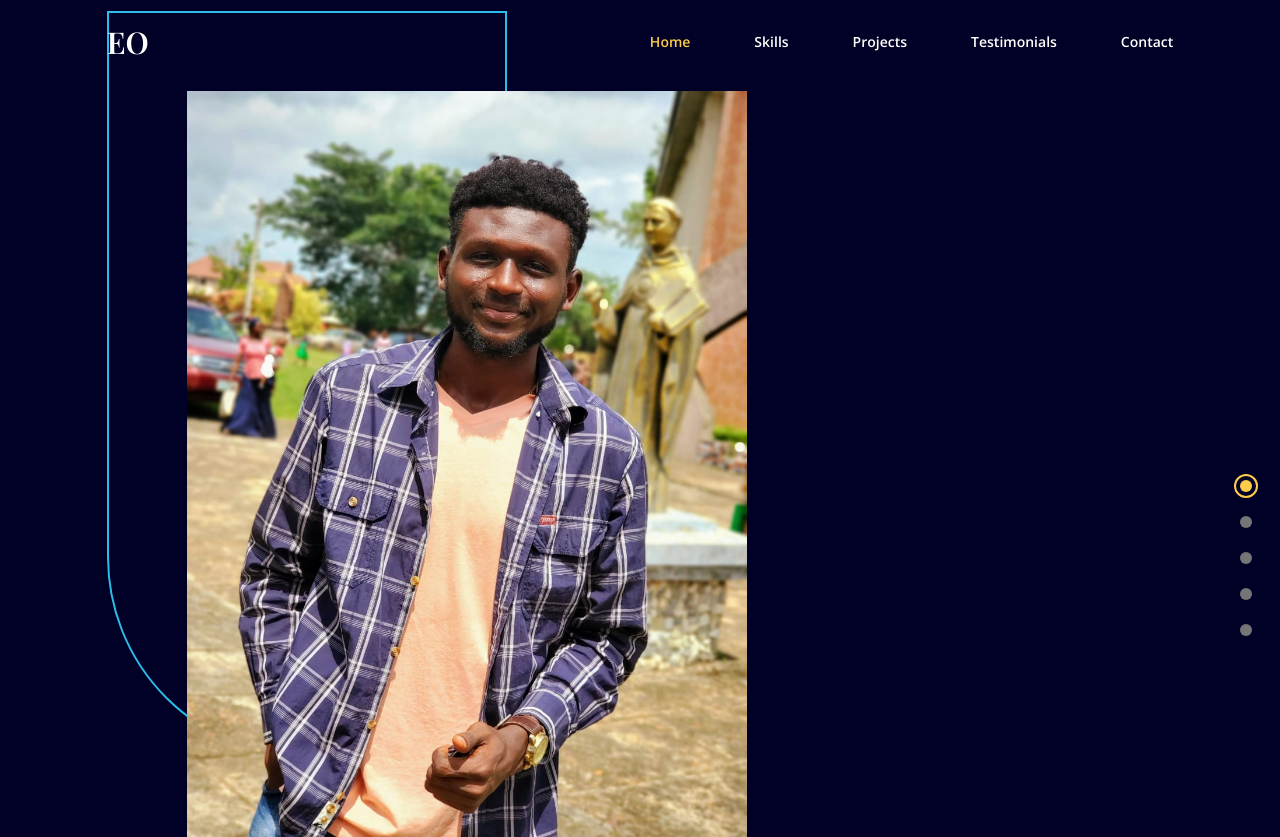
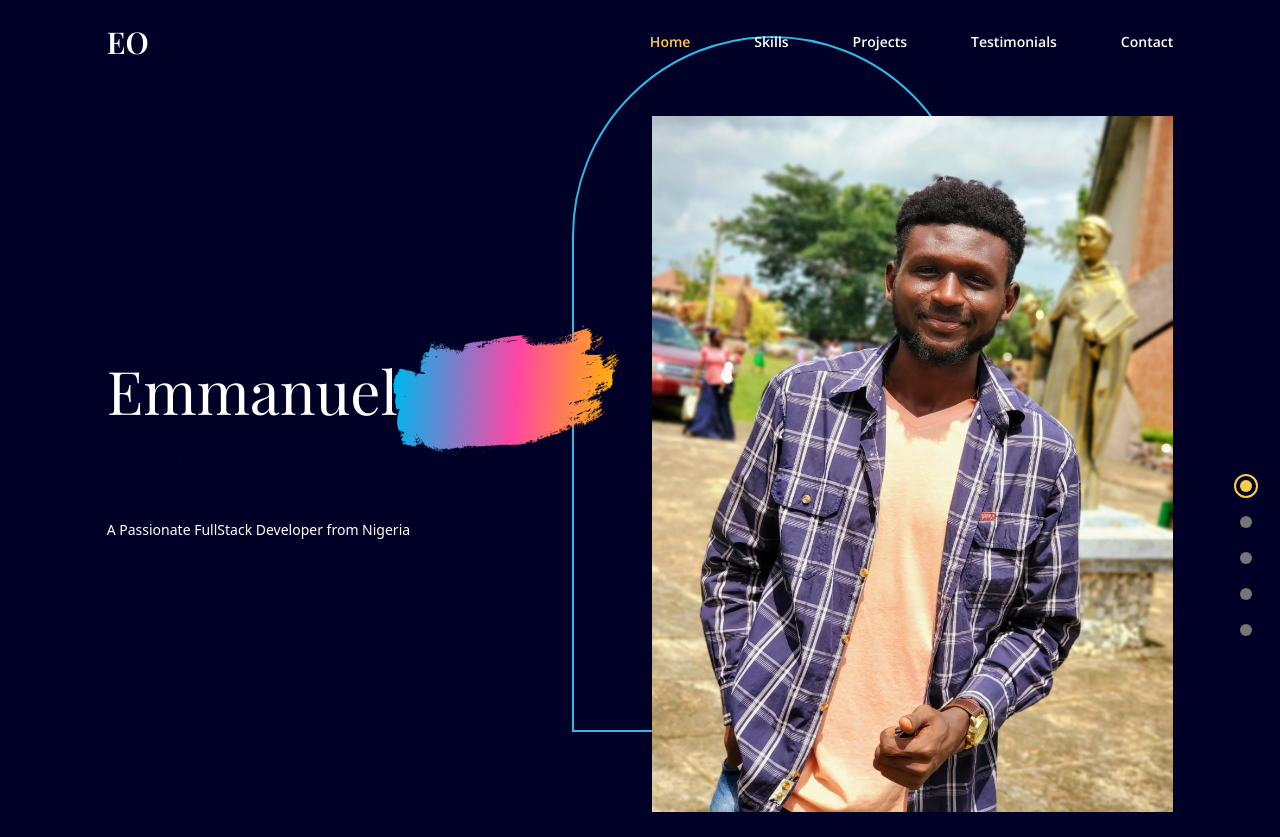
Before and after one commit to Emmyojile/portfolio-v2, a React (Vite) app: page / in a window 1280 px wide. After the commit the page ends 812 px from the top, so only its background shows below. Built offline with nearby package versions, Linux system fonts and the light colour scheme.

Commit message:
landing section

```diff
--- a/src/components/Landing.jsx
+++ b/src/components/Landing.jsx
@@ -1,31 +1,60 @@
-import useMediaQuery from '../hooks/useMediaQuery'
-import {motion} from 'framer-motion'
-import AnchorLink from 'react-anchor-link-smooth-scroll';
+import useMediaQuery from "../hooks/useMediaQuery";
+import { motion } from "framer-motion";
+import AnchorLink from "react-anchor-link-smooth-scroll";
 
-const Landing = ({setSelectedPage}) => {
-    const isAboveMediumScreenshots = useMediaQuery("(min-width: 1060px)");
+const Landing = ({ setSelectedPage }) => {
+  const isAboveMediumScreenshots = useMediaQuery("(min-width: 1060px)");
 
   return (
     <section
-        id='home'
-        className='md:flex md:justify-between md:items-center md:h-full gap-16 py-10'
+      id="home"
+      className="md:flex md:justify-between md:items-center md:h-full gap-16 py-10"
     >
+      {/* IMAGE SECTION */}
+      <div className="md:order-2 flex justify-center basis-3/5 z-10 mt-16 md:mt-32">
+        {isAboveMediumScreenshots ? (
+          <div className="relative z-0 ml-20 before:absolute before:-top-20 before:-left-20 before:rounded-t-[400px] before:w-full before:max-w-[400px] before:h-full before:border-2 before:border-blue before:z-[-1]">
+            <img
+              className="hover:filter hover:saturate-200 transition duration-500 z-10 w-full max-w-[400px] md:max-w-[600px]"
+              alt="profile"
+              src="../assets/Dp.jpg"
+            />
+          </div>
+        ) : (
+          <img
+            className="hover:filter hover:saturate-200 transition duration-500 z-10 w-full max-w-[400px] md:max-w-[600px]"
+            alt="profile"
+            src="../assets/Dp.jpg"
+          />
+        )}
+      </div>
 
-        {/* IMAGE SECTION */}
-        <div className="md:order-2 flex justify-center basis-3/5 z-10 mt-16 md:mt-32">
-            {isAboveMediumScreenshots ? (
-            <div
-                className='relative z-0 ml-20 before:absolute before:-top-20 before:-left-20 before:rounded-b-[400px] before:w-full before:max-w-[400px] before:h-full before:border-2 before:border-blue before:z-[-1]'
-            >
-                <img
-                className='hover:filter hover:saturate-200 transition duration-500 z-10 w-full max-w-[400px] md:max-w-[600px]'
-                alt='profile'
-                src='../assets/Dp.jpg'
-                />
-            </div>) : (<div></div>)}
-        </div>
+      {/* MAIN SECTION */}
+      <div className="z-30 basis-2/5 mt-12 md:mt-32">
+        {/* HEADING */}
+        <motion.div
+          initial="hidden"
+          whileInView="visible"
+          viewport={{ once: true, amount: 0.5 }}
+          transition={{ duration: 0.5 }}
+          variants={{
+            hidden: { opacity: 0, x: -50 },
+            visible: { opacity: 1, x: -0 },
+          }}
+        >
+          <p className="text-6xl font-playfair z-10 text-center md:text-start">
+            Emmanuel {""}
+            <span className="xs:relative xs:text-deep-blue xs:font-semibold z-20 xs:before:content-brush before:absolute before:-left-[25px] before:-top-[70px] before:z-[-1]">
+              Ojile
+            </span>
+          </p>
+          <p className="mt-10 mb-7 text-sm text-center md:text-start">
+            A Passionate FullStack Developer from Nigeria
+          </p>
+        </motion.div>
+      </div>
     </section>
-  )
-}
+  );
+};
 
-export default Landing
+export default Landing;
--- a/tailwind.config.js
+++ b/tailwind.config.js
@@ -27,7 +27,7 @@
         opensans: ["Open Sans", "sans-serif"],
       },
       content: {
-        brush: "url('./assets/')",
+        brush: "url('./assets/brush.png')",
         person1: "url('./assets/')",
         person2: "url('./assets/')",
         person3: "url('./assets/')",
```
Also changed, not shown: public/assets/brush.png (added), src/assets/brush.png (added).
